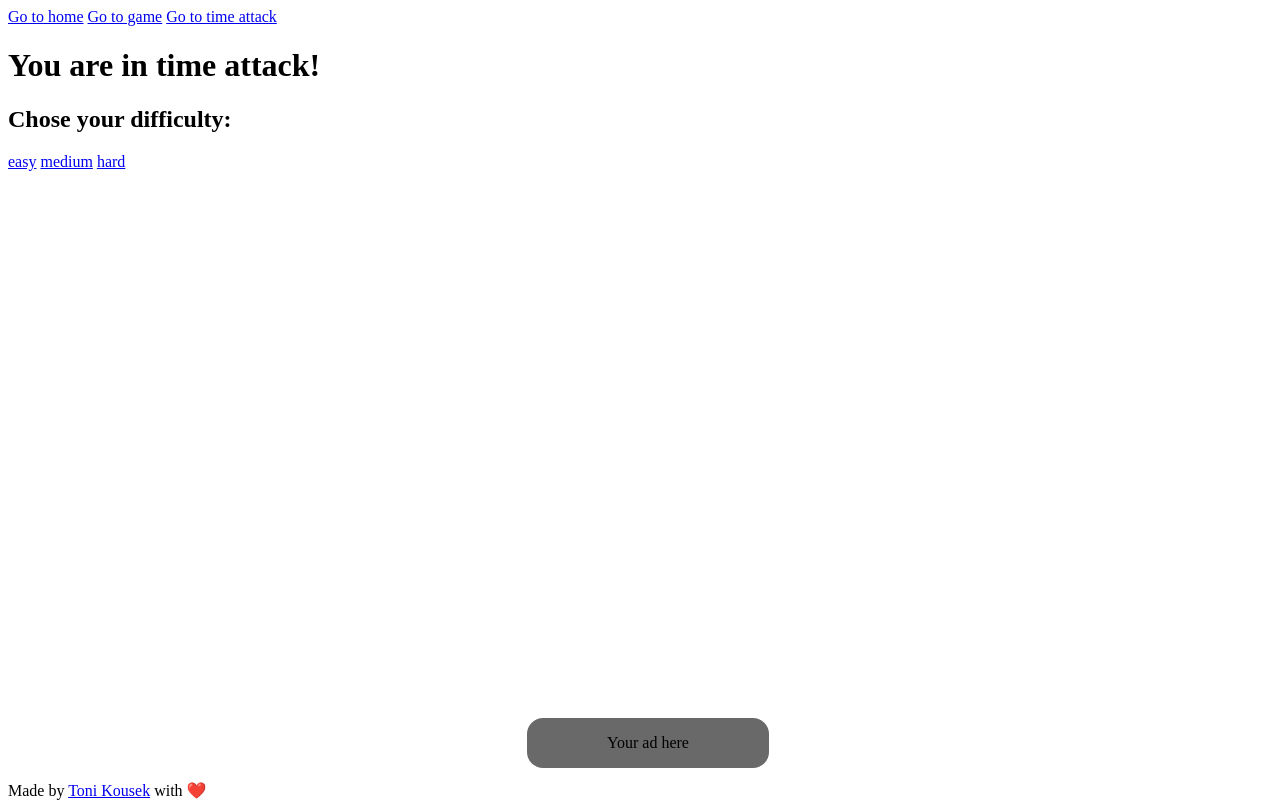
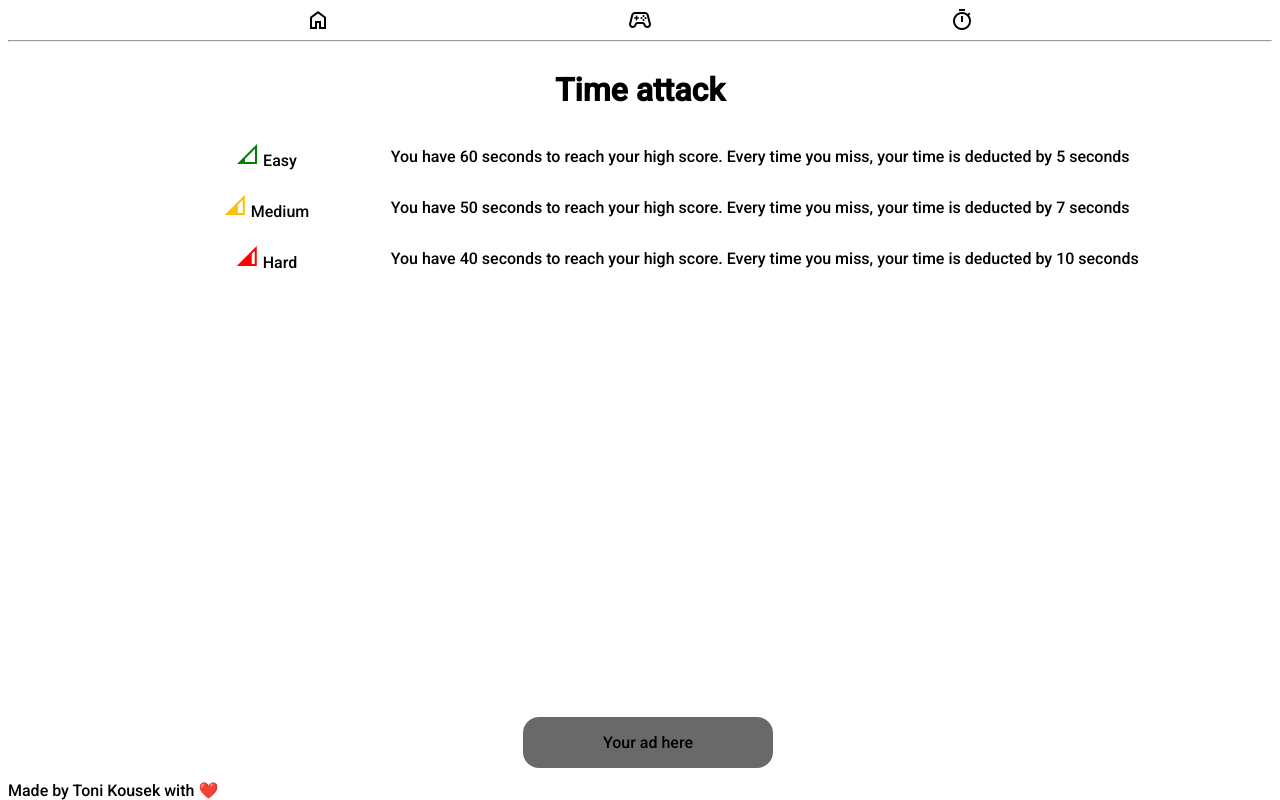
Before and after one commit to ToniKousek/translate-game-svelte, a SvelteKit app: page /time-attack in a window 1280 px wide. Built offline with nearby package versions, Linux system fonts and the light colour scheme.

Commit message:
Stylize and implement material icons

```diff
--- a/src/app.html
+++ b/src/app.html
@@ -5,7 +5,29 @@
     <link rel="icon" href="%sveltekit.assets%/favicon.png" />
     <meta name="viewport" content="width=device-width" />
     <title>LingoDetect</title>
+    <link
+      href="https://fonts.googleapis.com/css2?family=Material+Symbols+Outlined"
+      rel="stylesheet"
+    />
+    <link rel="preconnect" href="https://fonts.googleapis.com" />
+    <link rel="preconnect" href="https://fonts.gstatic.com" crossorigin />
+    <link
+      href="https://fonts.googleapis.com/css2?family=Roboto:wght@500&display=swap"
+      rel="stylesheet"
+    />
+
     %sveltekit.head%
+
+    <style>
+      body {
+        height: calc(100vh - 16px);
+        font-family: "Roboto", sans-serif;
+      }
+      a {
+        color: black;
+        text-decoration: none;
+      }
+    </style>
   </head>
   <body data-sveltekit-preload-data="hover">
     <div style="display: contents">%sveltekit.body%</div>
--- a/src/routes/+layout.svelte
+++ b/src/routes/+layout.svelte
@@ -1,11 +1,28 @@
 <nav>
-  <a href="/">Go to home</a>
-  <a href="/game">Go to game</a>
-  <a href="/time-attack">Go to time attack</a>
+  <a href="/">
+    <div class="link-container">
+      <span class="material-symbols-outlined"> home </span>
+      <span class="icon-about">Home</span>
+    </div>
+  </a>
+  <a href="/game">
+    <div class="link-container">
+      <span class="material-symbols-outlined"> stadia_controller </span>
+      <span class="icon-about">Game</span>
+    </div>
+  </a>
+  <a href="/time-attack">
+    <div class="link-container">
+      <span class="material-symbols-outlined"> timer </span>
+      <span class="icon-about">Time attack</span>
+    </div>
+  </a>
 </nav>
+<hr />
 <main>
   <slot />
 </main>
+
 <div class="ad-container">
   <div class="ad">Your ad here</div>
 </div>
@@ -18,6 +35,24 @@
 </footer>
 
 <style>
+  nav {
+    display: flex;
+    justify-content: space-evenly;
+  }
+
+  .link-container {
+    display: flex;
+    flex-direction: row;
+  }
+  .icon-about {
+    position: relative;
+    top: 0.3em;
+
+    display: none;
+  }
+  .link-container:hover .icon-about {
+    display: block;
+  }
   .ad-container {
     display: flex;
     position: fixed;
@@ -37,4 +72,6 @@
 
     background-color: solid white;
   }
+
+  /*I don't like this, but whatever*/
 </style>
--- a/src/routes/+page.svelte
+++ b/src/routes/+page.svelte
@@ -1,8 +1,66 @@
-<h1>Welcome to my game</h1>
-<a href="/game">Go to game</a>
-<p>In this game mode you have 3 lives and have to reach a highscore</p>
-<a href="/time-attack">Go to time attack</a>
-<p>
-  In this mode you have a set amount of time and have to reach a highscore until
-  the timer is zero
-</p>
+<div class="container">
+  <h1>Lingo Detect</h1>
+  <div class="main">
+    <a href="/game">
+      <div class="link-container">
+        <span class="material-symbols-outlined"> stadia_controller </span>
+        <span class="icon-about">Game</span>
+      </div>
+    </a>
+    <p class="about-gamemode">
+      In this game mode you have 3 lives and have to reach a high score
+    </p>
+
+    <a href="/time-attack">
+      <div class="link-container">
+        <span class="material-symbols-outlined"> timer </span>
+        <span class="icon-about">Game</span>
+      </div>
+    </a>
+    <p class="about-gamemode">
+      In this mode you have a set amount of time and have to reach a high score
+      until the timer is zero
+    </p>
+  </div>
+</div>
+
+<style>
+  .container {
+    display: flex;
+    flex-direction: column;
+    justify-content: space-around;
+    align-items: center;
+  }
+  .main {
+    display: grid;
+    grid-template-columns: 1fr 3fr;
+  }
+  /* The links to the game modes to be able to hover */
+  .link-container {
+    display: flex;
+    flex-direction: row;
+    justify-content: center;
+  }
+
+  .icon-about {
+    position: relative;
+    top: 1.3em;
+
+    display: none;
+  }
+
+  .link-container:hover .icon-about {
+    display: block;
+  }
+
+  .material-symbols-outlined {
+    margin: 1rem 1rem 1rem 1rem;
+    font-size: xx-large;
+  }
+
+  /*
+  p.about-gamemode {
+    text-align: end;
+  }
+  */
+</style>
--- a/src/routes/time-attack/+page.svelte
+++ b/src/routes/time-attack/+page.svelte
@@ -1,6 +1,74 @@
-<h1>You are in time attack!</h1>
+<div class="main-container">
+  <h1>Time attack</h1>
+  <!--<h2>Chose your difficulty:</h2>-->
+  <div class="container">
+    <div class="link-container">
+      <a href="/time-attack/easy">
+        <span class="material-symbols-outlined easy-difficulty">
+          signal_cellular_1_bar
+        </span>
+        <span>Easy</span>
+      </a>
+    </div>
 
-<h2>Chose your difficulty:</h2>
-<a href="/time-attack/easy">easy</a>
-<a href="/time-attack/medium">medium</a>
-<a href="/time-attack/hard">hard</a>
+    <p>
+      You have 60 seconds to reach your high score. Every time you miss, your
+      time is deducted by 5 seconds
+    </p>
+
+    <div class="link-container">
+      <a href="/time-attack/medium">
+        <span class="material-symbols-outlined medium-difficulty">
+          signal_cellular_3_bar
+        </span>
+        <span>Medium</span>
+      </a>
+    </div>
+
+    <p>
+      You have 50 seconds to reach your high score. Every time you miss, your
+      time is deducted by 7 seconds
+    </p>
+
+    <div class="link-container">
+      <a href="/time-attack/hard">
+        <span class="material-symbols-outlined hard-difficulty">
+          network_cell
+        </span>
+        <span>Hard</span>
+      </a>
+    </div>
+
+    <p>
+      You have 40 seconds to reach your high score. Every time you miss, your
+      time is deducted by 10 seconds
+    </p>
+  </div>
+</div>
+
+<style>
+  .main-container {
+    display: flex;
+    align-items: center;
+    flex-direction: column;
+  }
+  .container {
+    display: grid;
+    grid-template-columns: 1fr 3fr;
+  }
+  .link-container {
+    display: flex;
+    justify-content: center;
+    align-items: center;
+    text-align: center;
+  }
+  .easy-difficulty {
+    color: green;
+  }
+  .medium-difficulty {
+    color: #ffbf00;
+  }
+  .hard-difficulty {
+    color: red;
+  }
+</style>
--- a/src/routes/time-attack/[difficulty]/+page.svelte
+++ b/src/routes/time-attack/[difficulty]/+page.svelte
@@ -73,12 +73,33 @@
 </script>
 
 {#if state === PlayState.MainMenu}
-  <h1>You have {startTime} seconds to guess as many languages!</h1>
-  <button
-    on:click={() => {
-      state = PlayState.Playing;
-    }}>Play!</button
-  >
+  <div class="container">
+    <h1>You have {startTime} seconds to guess as many languages!</h1>
+    <button
+      on:click={() => {
+        state = PlayState.Playing;
+      }}
+    >
+      <span class="material-symbols-outlined"> play_arrow </span>
+    </button>
+  </div>
+
+  <style>
+    .container {
+      display: flex;
+      flex-direction: column;
+      align-items: center;
+    }
+    button {
+      width: fit-content;
+      background-color: white;
+      border-radius: 0.5rem;
+      width: calc(fit-content + 5rem);
+    }
+    button .material-symbols-outlined {
+      font-size: 5rem;
+    }
+  </style>
 {:else if state === PlayState.Playing}
   <Game {endGame} {startTime} {wrongTime} />
 {:else if state === PlayState.Summary}
```
Lines whose indentation alone changed are shown as unchanged.
